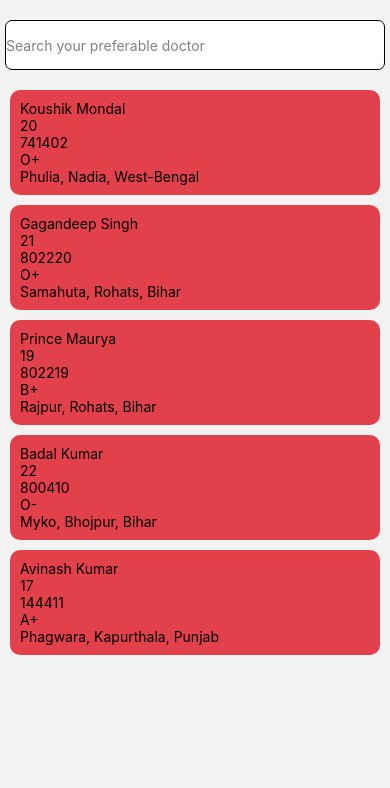
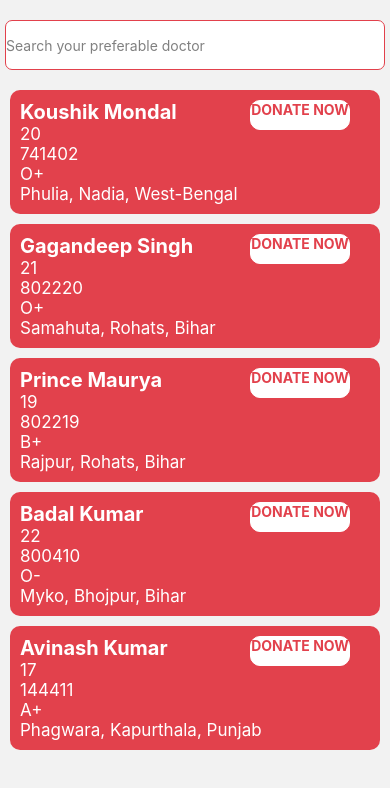
Before and after one commit to koushikm8926/hack4bengal, a React Native app: screen /donate in a window 390 px wide. Shown: the top 788 px of the page. Built offline with nearby package versions, Linux system fonts and the light colour scheme.

Commit message:
Donate blood updated

```diff
--- a/navigation/ScreenNavigator.js
+++ b/navigation/ScreenNavigator.js
@@ -26,7 +26,7 @@ const ScreenNavigator = () => {
 
   return (
      <NavigationContainer>
-      <Stack.Navigator>
+      <Stack.Navigator initialRouteName='Home'>
         <Stack.Screen name='Landing' component={LandingScreen} options={{headerShown:false}} />
         <Stack.Screen name="Home" component={HomeScreen} options={{headerShown:false}} />
         <Stack.Screen name="Login" component={LoginScreen} options={{headerShown:false}} />
--- a/screens/DonateBlood.js
+++ b/screens/DonateBlood.js
@@ -1,4 +1,4 @@
-import { StyleSheet, Text, View ,FlatList, Platform, TextInput,} from 'react-native'
+import { StyleSheet, Text, View ,FlatList, Platform, TextInput, ScrollView, Pressable,} from 'react-native'
 import React from 'react';
 import { SafeAreaView } from 'react-native';
 import { AntDesign } from '@expo/vector-icons';
@@ -9,6 +9,7 @@ const DonateBlood = () => {
     age:"20",
     pin:"741402",
     group:"O+",
+    phone:"7384810162",
     address:"Phulia, Nadia, West-Bengal",
     },
 
@@ -17,6 +18,7 @@ const DonateBlood = () => {
     age:"21",
     pin:"802220",
     group:"O+",
+    phone:"7384810162",
     address:"Samahuta, Rohats, Bihar",
     },
 
@@ -24,6 +26,7 @@ const DonateBlood = () => {
     name:"Prince Maurya",
     age:"19",
     pin:"802219",
+    phone:"7384810162",
     group:"B+",
     address:"Rajpur, Rohats, Bihar",
     },
@@ -33,6 +36,7 @@ const DonateBlood = () => {
     age:"22",
     pin:"800410",
     group:"O-",
+    phone:"7384810162",
     address:"Myko, Bhojpur, Bihar",
     },
 
@@ -41,30 +45,41 @@ const DonateBlood = () => {
     age:"17",
     pin:"144411",
     group:"A+",
+    phone:"7384810162",
     address:"Phagwara, Kapurthala, Punjab ",
     },
+
     ]
   return (
     <SafeAreaView style={{marginTop:Platform.OS === "android" ? 30:0,}}>
           <View>
 
            <View style={{justifyContent:'center', alignItems:'center', marginTop:20,}}>
-            <TextInput placeholder='Search your preferable doctor' placeholderTextColor="grey" style={{height:50, borderRadius:7, width:380,  borderWidth:1, borderColor:'black', backgroundColor:'white'}}/>
+            <TextInput placeholder='Search your preferable doctor' placeholderTextColor="grey" style={{height:50, borderRadius:7, width:380,  borderWidth:1, borderColor:'#e2414c', backgroundColor:'white'}}/>
             </View>
 
-<View style={{marginTop:20,margin:10,}}>
+<ScrollView style={{margin:10,}}>
 {data.map((item,index)=>(
-    <View key={index} style={{backgroundColor:'#e2414c',marginTop:10,borderRadius:10,padding:10,}}>
+    <ScrollView key={index} style={{backgroundColor:'#e2414c',marginTop:10,borderRadius:10,padding:10,}}>
+     <View style={{flexDirection:'row'}}>
       <View>
-        <Text >{item.name}</Text>
-        <Text>{item.age}</Text>
-        <Text>{item.pin}</Text>
-        <Text>{item.group}</Text>
-        <Text>{item.address}</Text>
+        <Text style={{color:'white',fontSize:20,fontWeight:'bold' }} >{item.name}</Text>
+        <Text style={{color:'white', fontSize:17,}}>{item.age}</Text>
+        <Text style={{color:'white',fontSize:17, }}>{item.pin}</Text>
+        <Text style={{color:'white', fontSize:17,}}>{item.group}</Text>
+        <Text style={{color:'white',fontSize:17, }} >{item.address}</Text>
       </View>
+
+      <View style={{height:30,width:100,borderColor:'white', borderWidth:1,backgroundColor:'white', borderRadius:10,alignItems:'center',position:'absolute', right:20,}}>
+        <Pressable style={{justifyContent:'center', alignItems:'center',}}>
+          <Text style={{color:'#e2414c', fontWeight:'bold'}}>DONATE NOW</Text>
+        </Pressable>
+      </View>
+
     </View>
+    </ScrollView>
 ))}
-</View>
+</ScrollView>
 
 
 
```
